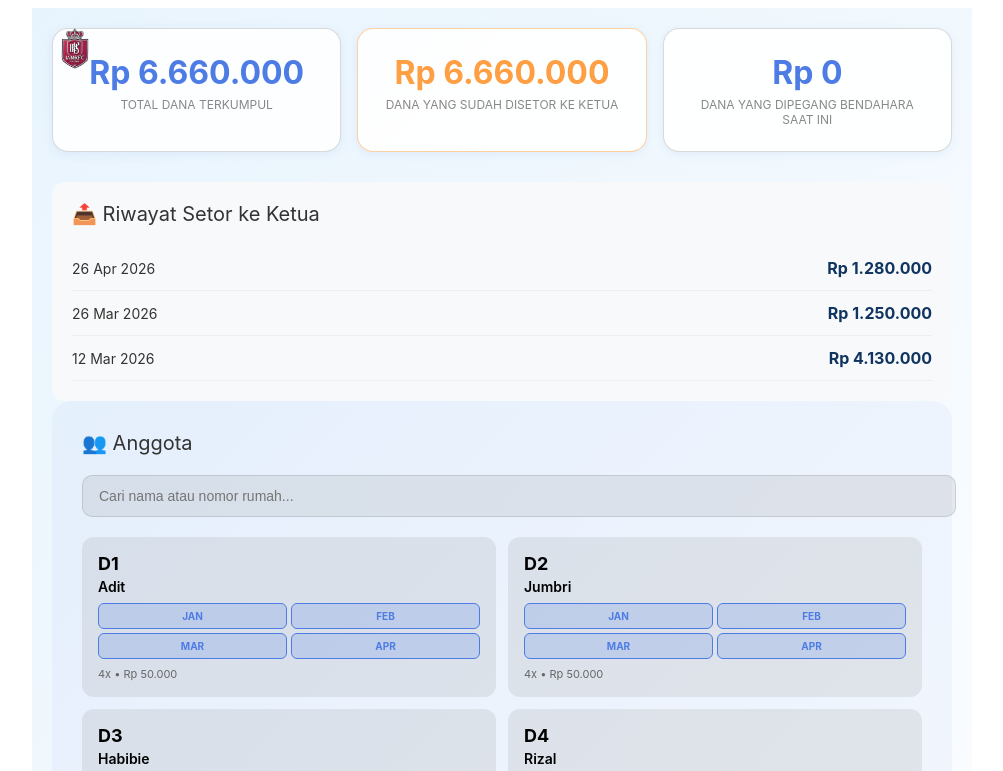
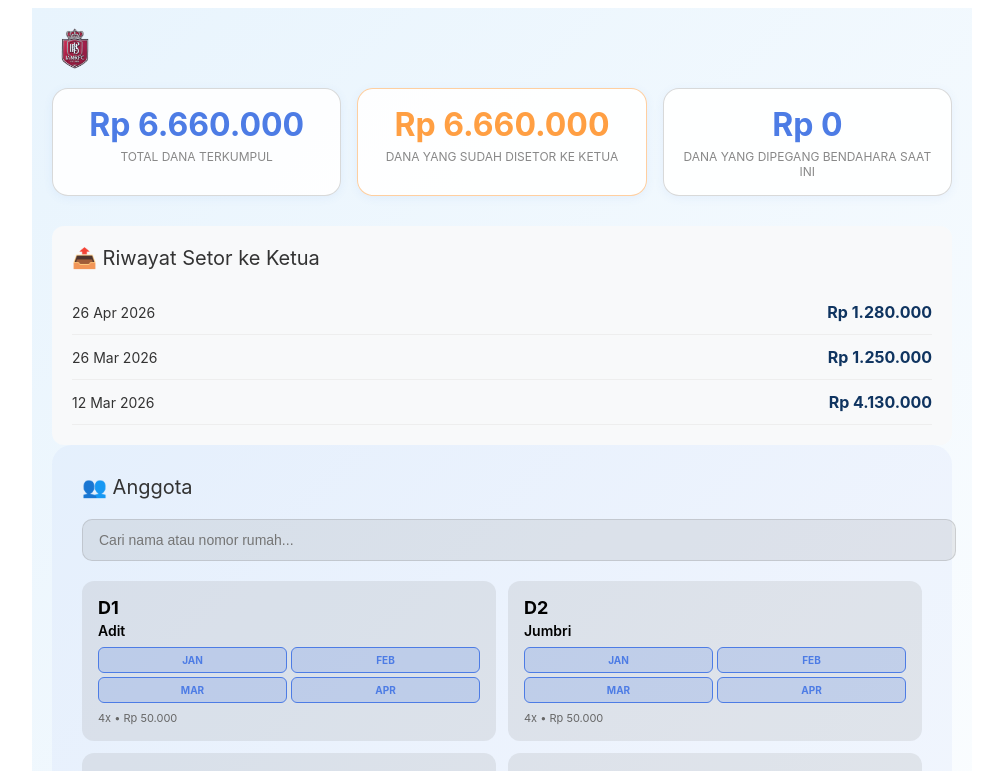
Before and after one commit to aloyb/blokd-app, a Next.js app in the folder blokd-app/: page / in a window 1280 px wide. Shown: the top 771 px of the page, without its empty margins (138-1141 px from the left). Built offline with nearby package versions, Linux system fonts and the light colour scheme.

Commit message:
Fix layout - add padding top for logo, reduce card padding, add bottom padding

```diff
--- a/blokd-app/pages/index.js
+++ b/blokd-app/pages/index.js
@@ -168,19 +168,19 @@ export default function Home() {
 }
 
 const styles = {
-  container: { maxWidth: '900px', margin: '0 auto', padding: '20px', fontFamily: '-apple-system, BlinkMacSystemFont, Segoe UI, Roboto, sans-serif', background: 'linear-gradient(135deg, #E8F4FD 0%, #FFFFFF 100%)', minHeight: '100vh', color: '#333', position: 'relative' },
+  container: { maxWidth: '900px', margin: '0 auto', padding: '20px', paddingTop: '80px', fontFamily: '-apple-system, BlinkMacSystemFont, Segoe UI, Roboto, sans-serif', background: 'linear-gradient(135deg, #E8F4FD 0%, #FFFFFF 100%)', minHeight: '100vh', color: '#333', position: 'relative' },
   header: { display: 'flex', alignItems: 'center', padding: '20px 40px', gap: '15px' },
   h1: { fontSize: '32px', color: '#000', marginBottom: '5px' },
   subtitle: { color: '#888', fontSize: '14px' },
   loading: { textAlign: 'center', padding: '40px', color: '#888' },
   error: { textAlign: 'center', padding: '40px', color: '#ff4757' },
   statsGrid: { display: 'grid', gridTemplateColumns: 'repeat(auto-fit, minmax(200px, 1fr))', gap: '16px', marginBottom: '30px' },
-  statCard: { background: 'rgba(255,255,255,0.9)', border: '1px solid rgba(128,128,128,0.3)', borderRadius: '16px', padding: '24px', textAlign: 'center', boxShadow: '0 2px 10px rgba(77,124,229,0.1)' },
+  statCard: { background: 'rgba(255,255,255,0.9)', border: '1px solid rgba(128,128,128,0.3)', borderRadius: '16px', padding: '16px', textAlign: 'center', boxShadow: '0 2px 10px rgba(77,124,229,0.08)' },
   statCardWarning: { borderColor: 'rgba(255,159,67,0.5)' },
   statValue: { fontSize: '32px', fontWeight: 'bold', color: '#4D7CE5', marginBottom: '5px' },
   statValueWarning: { fontSize: '32px', fontWeight: 'bold', color: '#ff9f43', marginBottom: '5px' },
   statLabel: { fontSize: '12px', color: '#888', textTransform: 'uppercase' },
-  membersSection: { background: 'rgba(77,124,229,0.05)', borderRadius: '20px', padding: '30px', marginBottom: '20px' },
+  membersSection: { background: 'rgba(77,124,229,0.05)', borderRadius: '20px', padding: '30px', marginBottom: '20px', paddingBottom: '60px' },
   sectionTitle: { fontSize: '20px', marginBottom: '20px', display: 'flex', alignItems: 'center', gap: '10px' },
   searchBox: { marginBottom: '20px' },
   searchInput: { width: '100%', padding: '12px 16px', background: 'rgba(128,128,128,0.15)', border: '1px solid rgba(128,128,128,0.25)', borderRadius: '10px', color: '#333', fontSize: '14px', outline: 'none' },
```
